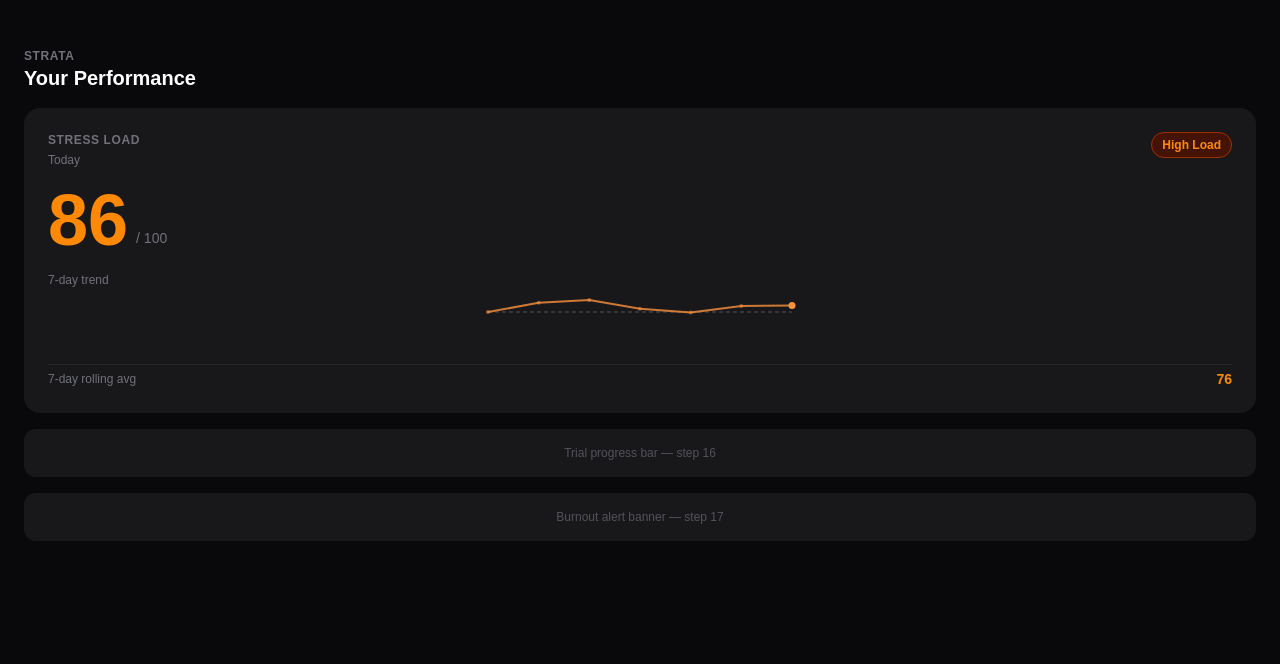
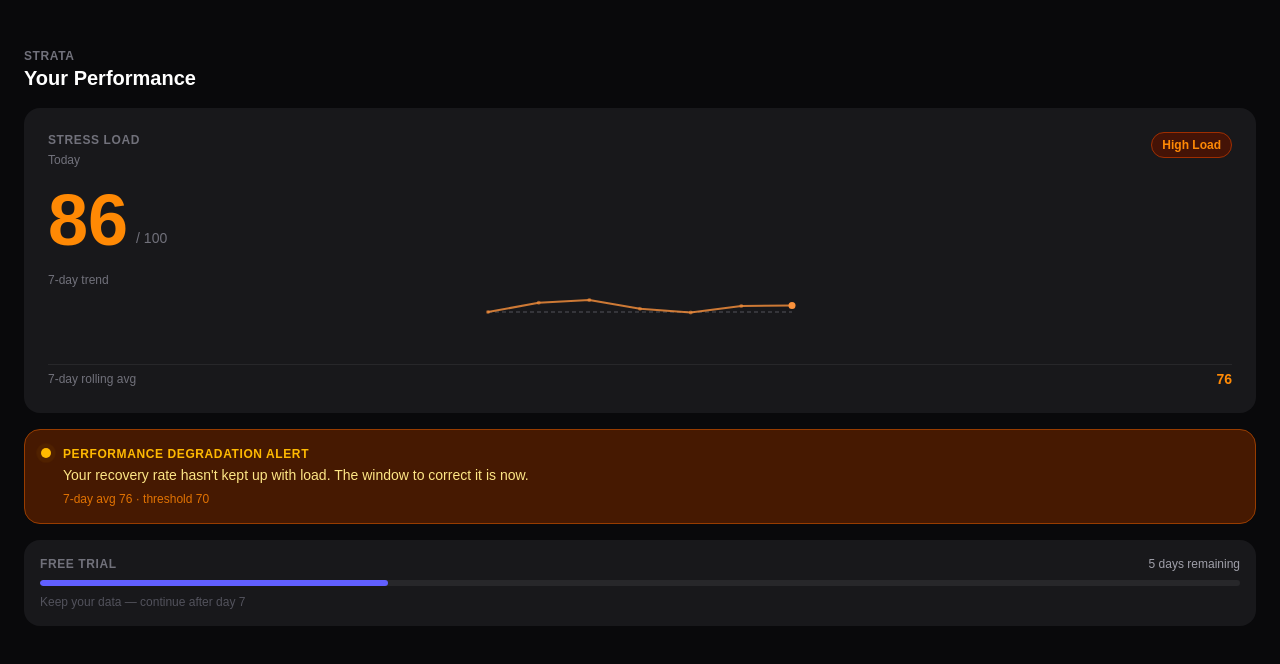
Before and after one commit to stephenkpowell-ops/strata-poc, a Next.js app: page /home in a window 1280 px wide. Shown: the top 664 px of the page. Built offline with nearby package versions, Linux system fonts and the light colour scheme.

Commit message:
add trial progress bar and burnout alert banner to home screen

```diff
--- a/src/app/home/page.tsx
+++ b/src/app/home/page.tsx
@@ -3,25 +3,127 @@
 /**
  * src/app/home/page.tsx
  *
- * Home screen — hero stress score with sparkline.
+ * Home screen — hero stress score, trial progress bar, burnout alert banner.
  *
- * Current state (Step 15 — stress score card):
- *   - ScoreCard renders the current score, status label, sparkline,
- *     and 7-day rolling average from fixture data
- *   - Most recent score (score_13, totalScore: 100) is displayed
- *   - Last 7 scores feed the sparkline
+ * Current state (Steps 15, 16, 17):
+ *   Step 15 — ScoreCard with sparkline and rolling average
+ *   Step 16 — Trial progress bar showing days remaining from FIXTURE_USER
+ *   Step 17 — Burnout alert banner when rollingAvg7d > 70
  *
- * Steps still to come:
- *   Step 16 — Trial progress bar
- *   Step 17 — Burnout alert banner
- *   Step 18 — Navigation
+ * Step still to come:
+ *   Step 18 — Navigation tab bar
  */
 
 import { useStrata } from '@/lib/store';
 import ScoreCard from '@/components/ScoreCard';
 
+// ─────────────────────────────────────────────────────────────────────────────
+// HELPERS
+// ─────────────────────────────────────────────────────────────────────────────
+
+function daysRemaining(trialEndsAt: Date | null): number {
+  if (!trialEndsAt) return 0;
+  const ms  = new Date(trialEndsAt).getTime() - Date.now();
+  return Math.max(0, Math.ceil(ms / (1000 * 60 * 60 * 24)));
+}
+
+function trialProgressPercent(
+  trialStartedAt: Date | null,
+  trialEndsAt:   Date | null,
+  totalDays = 7
+): number {
+  if (!trialStartedAt || !trialEndsAt) return 0;
+  const elapsed = Date.now() - new Date(trialStartedAt).getTime();
+  const total   = new Date(trialEndsAt).getTime() - new Date(trialStartedAt).getTime();
+  return Math.min(100, Math.max(0, Math.round((elapsed / total) * 100)));
+}
+
+// ─────────────────────────────────────────────────────────────────────────────
+// TRIAL PROGRESS BAR
+// ─────────────────────────────────────────────────────────────────────────────
+
+function TrialProgressBar({
+  trialStartedAt,
+  trialEndsAt,
+}: {
+  trialStartedAt: Date | null;
+  trialEndsAt:    Date | null;
+}) {
+  const remaining = daysRemaining(trialEndsAt);
+  const progress  = trialProgressPercent(trialStartedAt, trialEndsAt);
+
+  return (
+    <div className="flex flex-col gap-2 bg-zinc-900 rounded-2xl p-4">
+
+      {/* Label row */}
+      <div className="flex items-center justify-between">
+        <span className="text-xs font-semibold uppercase tracking-wider text-zinc-500">
+          Free Trial
+        </span>
+        <span className="text-xs font-medium text-zinc-400">
+          {remaining} {remaining === 1 ? 'day' : 'days'} remaining
+        </span>
+      </div>
+
+      {/* Progress track */}
+      <div className="h-1.5 w-full bg-zinc-800 rounded-full overflow-hidden">
+        <div
+          className="h-full bg-indigo-500 rounded-full transition-all"
+          style={{ width: `${progress}%` }}
+        />
+      </div>
+
+      {/* Sub-label */}
+      <span className="text-xs text-zinc-600">
+        Keep your data — continue after day 7
+      </span>
+
+    </div>
+  );
+}
+
+// ─────────────────────────────────────────────────────────────────────────────
+// BURNOUT ALERT BANNER
+// ─────────────────────────────────────────────────────────────────────────────
+
+function BurnoutAlertBanner({ rollingAvg }: { rollingAvg: number }) {
+  // Only render when rolling average exceeds threshold
+  if (rollingAvg <= 70) return null;
+
+  return (
+    <div className="flex items-start gap-3 bg-amber-950 border border-amber-800 rounded-2xl p-4">
+
+      {/* Pulsing dot */}
+      <div className="relative flex-shrink-0 mt-0.5">
+        <span className="flex h-2.5 w-2.5">
+          <span className="animate-ping absolute inline-flex h-full w-full rounded-full bg-amber-400 opacity-75" />
+          <span className="relative inline-flex rounded-full h-2.5 w-2.5 bg-amber-400" />
+        </span>
+      </div>
+
+      {/* Text */}
+      <div className="flex flex-col gap-1 flex-1">
+        <span className="text-xs font-semibold uppercase tracking-wider text-amber-400">
+          Performance Degradation Alert
+        </span>
+        <span className="text-sm text-amber-200 leading-snug">
+          Your recovery rate hasn&#39;t kept up with load. The window to correct it is now.
+        </span>
+        <span className="text-xs text-amber-600 mt-0.5">
+          7-day avg {rollingAvg} · threshold 70
+        </span>
+      </div>
+
+    </div>
+  );
+}
+
+// ─────────────────────────────────────────────────────────────────────────────
+// PAGE
+// ─────────────────────────────────────────────────────────────────────────────
+
 export default function HomePage() {
-  const { scores } = useStrata();
+  const { scores, user } = useStrata();
 
   // Most recent score record
   const latest = scores[scores.length - 1];
@@ -52,27 +154,24 @@ export default function HomePage() {
         </div>
       </div>
 
-      {/* Score card — step 15 */}
-      <div className="px-6">
+      <div className="flex flex-col gap-4 px-6 pb-8">
+
+        {/* Step 15 — Score card */}
         <ScoreCard
           currentScore={latest.totalScore}
           rollingAvg={latest.rollingAvg7d}
           recentScores={last7}
         />
-      </div>
 
-      {/* Placeholder for trial progress bar — step 16 */}
-      <div className="px-6 mt-4">
-        <div className="h-12 rounded-xl bg-zinc-900 flex items-center justify-center">
-          <span className="text-xs text-zinc-600">Trial progress bar — step 16</span>
-        </div>
-      </div>
+        {/* Step 17 — Burnout alert banner (above trial bar — higher urgency) */}
+        <BurnoutAlertBanner rollingAvg={latest.rollingAvg7d} />
 
-      {/* Placeholder for burnout alert banner — step 17 */}
-      <div className="px-6 mt-4">
-        <div className="h-12 rounded-xl bg-zinc-900 flex items-center justify-center">
-          <span className="text-xs text-zinc-600">Burnout alert banner — step 17</span>
-        </div>
+        {/* Step 16 — Trial progress bar */}
+        <TrialProgressBar
+          trialStartedAt={user.trialStartedAt}
+          trialEndsAt={user.trialEndsAt}
+        />
+
       </div>
 
     </div>
```
